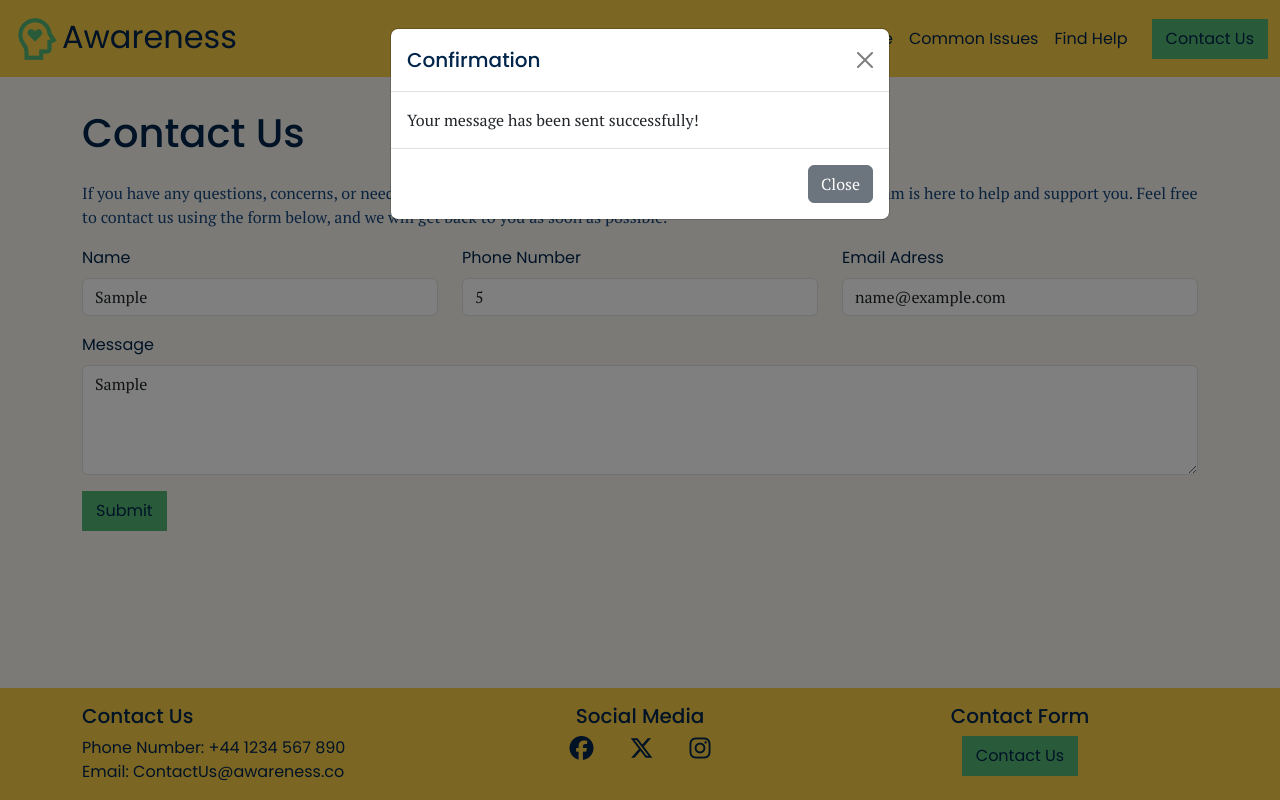
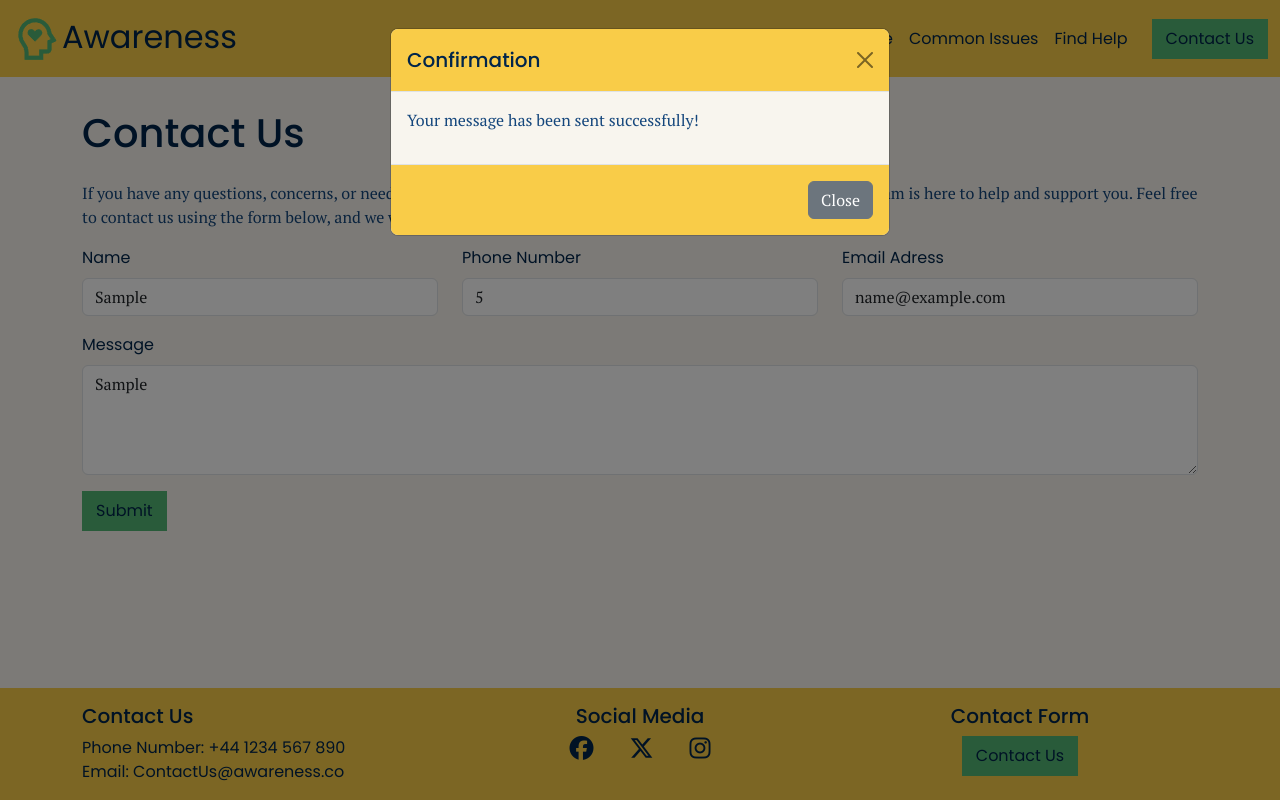
Before and after one commit to KelvinC181/Awareness, a plain HTML site: page form.html in a window 1280 px wide. Both pictures are taken after typing "Sample", "5", "name@example.com", "Sample" into the empty fields and a click on the button "Submit". Drawn offline with nearby package versions, Linux system fonts and the light colour scheme.

Commit message:
style the modal

```diff
--- a/assets/css/stylesheet.css
+++ b/assets/css/stylesheet.css
@@ -249,6 +249,19 @@ footer .btn:hover {
     border: var(--primary-color) 2px solid;
 }
 
+/* confirmation modal */
+#staticBackdrop .modal-content {
+    background-color: var(--base-color);
+}
+
+#staticBackdrop .modal-header {
+    background-color: var(--feature-color-1);
+}
+
+#staticBackdrop .modal-footer {
+    background-color: var(--feature-color-1);
+}
+
 /* media queries */
 
 /* medium screens (768px and above) */
--- a/form.html
+++ b/form.html
@@ -92,12 +92,12 @@
         aria-labelledby="staticBackdropLabel" aria-hidden="true">
         <div class="modal-dialog">
             <div class="modal-content">
-                <div class="modal-header">
+                <div class="modal-header" id="modal-header">
                     <h1 class="modal-title fs-5" id="staticBackdropLabel">Confirmation</h1>
                     <button type="button" class="btn-close" data-bs-dismiss="modal" aria-label="Close"></button>
                 </div>
                 <div class="modal-body">
-                    Your message has been sent successfully!
+                    <p>Your message has been sent successfully!</p>
                 </div>
                 <div class="modal-footer">
                     <button type="button" class="btn btn-secondary" data-bs-dismiss="modal">Close</button>
```
